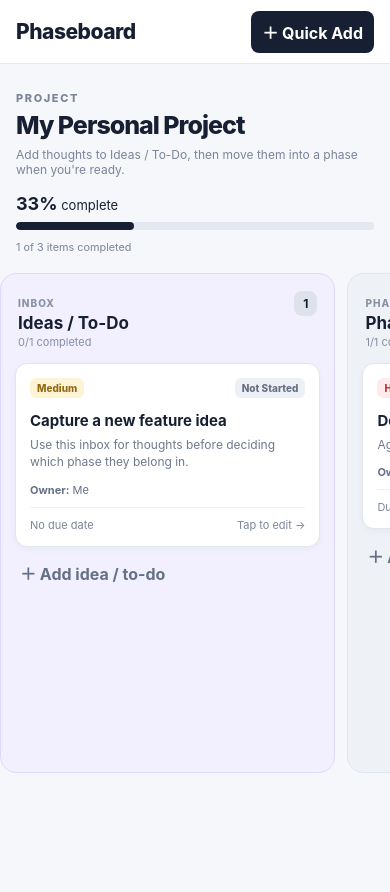
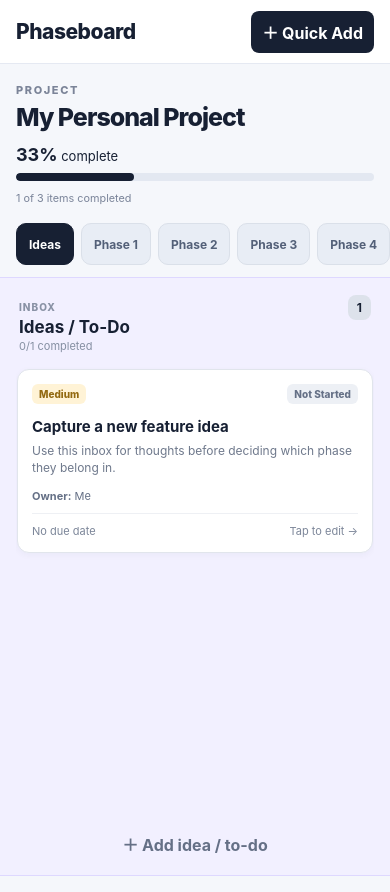
Before and after one commit to Alpesh31/phaseboard, a Next.js app: page / in a window 390 px wide. Shown: the top 892 px of the page. Built offline with nearby package versions, Linux system fonts and the light colour scheme.

Commit message:
mobile updates

```diff
--- a/src/app/globals.css
+++ b/src/app/globals.css
@@ -10,3 +10,24 @@
   .topbar { padding-top: max(10px, env(safe-area-inset-top)); }
   .quickModal { max-height: 90dvh; overflow-y: auto; }
 }
+
+/* V4: compact, swipeable single-column mobile board. Desktop styles remain unchanged. */
+.mobilePhases{display:none}
+@media(max-width:700px){
+ html,body{overflow-x:hidden}
+ .hero{padding-top:14px;padding-bottom:10px}
+ .heroHint{display:none}
+ .progressBox{margin-top:8px}
+ .mobilePhases{display:flex;gap:7px;overflow-x:auto;padding:8px 16px 12px;scrollbar-width:none;position:sticky;top:64px;z-index:4;background:#f5f7fb}
+ .mobilePhases::-webkit-scrollbar{display:none}
+ .mobilePhases button{flex:0 0 auto;background:#e8edf5;color:#536078;border:1px solid #dae0e9;border-radius:10px;padding:10px 12px;min-height:42px;font-size:12px}
+ .mobilePhases button.active{background:#172033;color:#fff;border-color:#172033}
+ .board{gap:0;padding:0 0 calc(20px + env(safe-area-inset-bottom));scroll-snap-type:x mandatory;scrollbar-width:none;align-items:stretch}
+ .board::-webkit-scrollbar{display:none}
+ .column{flex:0 0 100%;width:100%;min-width:100%;min-height:0;height:calc(100dvh - 245px - env(safe-area-inset-top));max-height:calc(100dvh - 245px - env(safe-area-inset-top));border-radius:0;border-left:0;border-right:0;scroll-snap-align:start;scroll-snap-stop:always;display:flex;flex-direction:column;padding:14px 16px}
+ .columnHead{flex-shrink:0}
+ .cards{overflow-y:auto;overscroll-behavior-y:contain;min-height:0;flex:1;padding:2px 1px 14px;scrollbar-width:thin}
+ .card{touch-action:pan-y;flex-shrink:0}
+ .addTask,.quickAdd{flex-shrink:0}
+ .modal{height:100dvh}
+}
--- a/src/app/page.tsx
+++ b/src/app/page.tsx
@@ -1,5 +1,5 @@
 'use client';
-import { FormEvent, useEffect, useMemo, useState } from 'react';
+import { FormEvent, useEffect, useMemo, useRef, useState } from 'react';
 import { seed } from '@/lib/seed';
 import { BoardData, Priority, Status, Task } from '@/lib/types';
 
@@ -20,6 +20,7 @@ function migrate(raw:any):BoardData{
 }
 
 export default function Home(){
+ const boardRef=useRef<HTMLElement|null>(null); const [activePhase,setActivePhase]=useState(0);
  const [board,setBoard]=useState<BoardData>(seed); const [ready,setReady]=useState(false);
  const [selected,setSelected]=useState<Task|null>(null); const [newPhase,setNewPhase]=useState<string|null>(null); const [quickOpen,setQuickOpen]=useState(false);
  useEffect(()=>{try{const saved=localStorage.getItem(STORAGE_KEY)||localStorage.getItem(OLD_STORAGE_KEY);if(saved)setBoard(migrate(JSON.parse(saved)))}catch{}setReady(true)},[]);
@@ -37,7 +38,8 @@ export default function Home(){
  return <main>
   <header className="topbar"><div><div className="brand">Phaseboard</div><div className="tagline">Capture ideas. Turn them into action.</div></div><button className="quickButton" onClick={()=>setQuickOpen(true)}>＋ Quick Add</button></header>
   <section className="hero"><div><span className="eyebrow">PROJECT</span><input className="projectTitle" value={board.projectName} onChange={e=>setBoard({...board,projectName:e.target.value})}/><p className="heroHint">Add thoughts to Ideas / To-Do, then move them into a phase when you're ready.</p></div><div className="progressBox"><div><b>{progress}%</b> complete</div><div className="progress"><span style={{width:`${progress}%`}}/></div><small>{completed} of {board.tasks.length} items completed</small></div></section>
-  <section className="board">
+  <nav className="mobilePhases" aria-label="Choose phase">{board.phases.map((phase,index)=><button key={phase.id} type="button" className={activePhase===index?'active':''} aria-current={activePhase===index?'step':undefined} onClick={()=>{setActivePhase(index);const el=boardRef.current;const col=el?.children[index] as HTMLElement|undefined;if(el&&col)el.scrollTo({left:col.offsetLeft-el.offsetLeft,behavior:'smooth'});}}>{phase.id==='ideas'?'Ideas':phase.name}</button>)}</nav>
+  <section className="board" ref={boardRef} onScroll={e=>{if(window.innerWidth>700)return;const el=e.currentTarget;const index=Math.round(el.scrollLeft/Math.max(1,el.clientWidth));setActivePhase(Math.min(board.phases.length-1,Math.max(0,index)));}}>
    {board.phases.map((phase,index)=>{const stat=phaseStats[phase.id];const isIdeas=phase.id==='ideas';return <div className={`column ${isIdeas?'ideasColumn':''}`} key={phase.id} onDragOver={e=>e.preventDefault()} onDrop={e=>{const id=e.dataTransfer.getData('taskId');if(id)moveTask(id,phase.id)}}>
     <div className="columnHead"><div><span className="phaseNum">{isIdeas?'INBOX':`PHASE ${index}`}</span><h2>{phase.name}</h2><p>{stat.done}/{stat.total} completed</p></div><span className="count">{stat.total}</span></div>
     <div className="cards">{board.tasks.filter(t=>t.phaseId===phase.id).map(task=><article draggable onDragStart={e=>e.dataTransfer.setData('taskId',task.id)} onClick={()=>setSelected(task)} className="card" key={task.id}>
```
Also changed, not shown: 1 other file (tests, documents, lock files or other folders).
